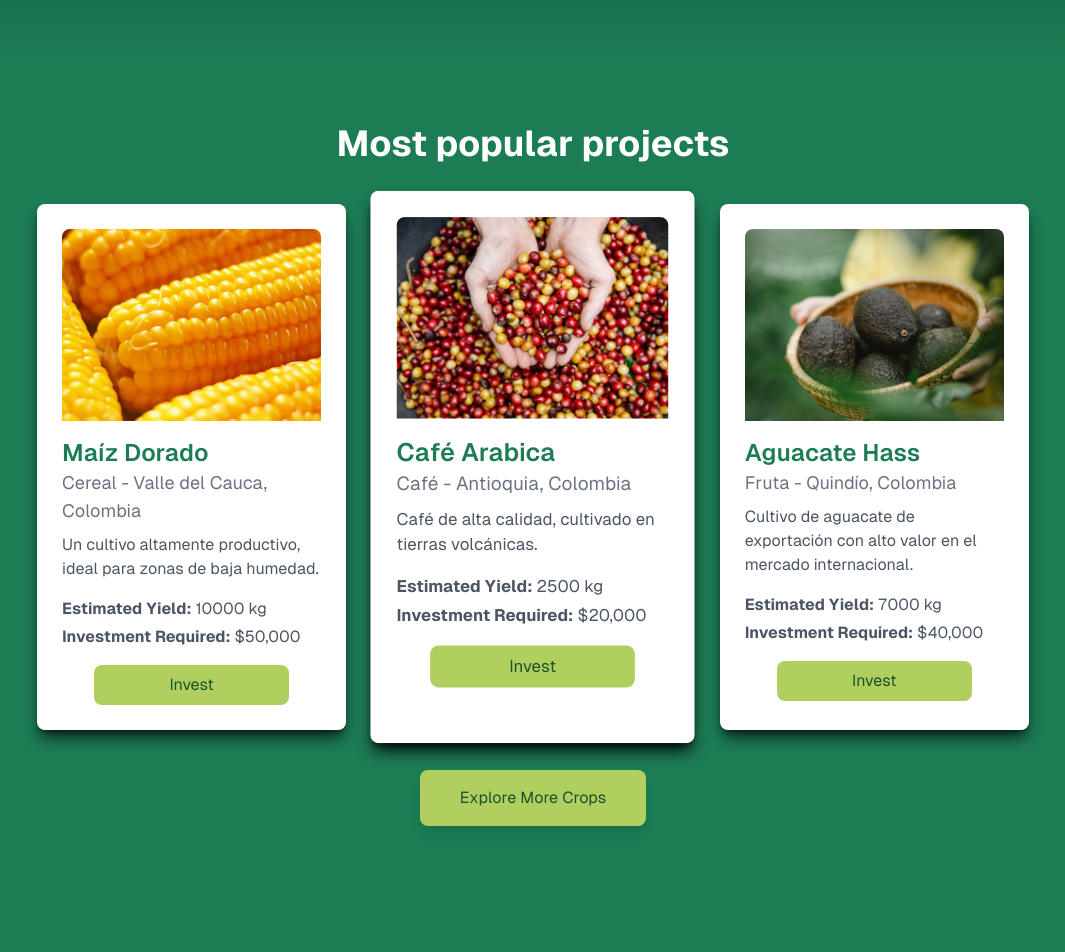
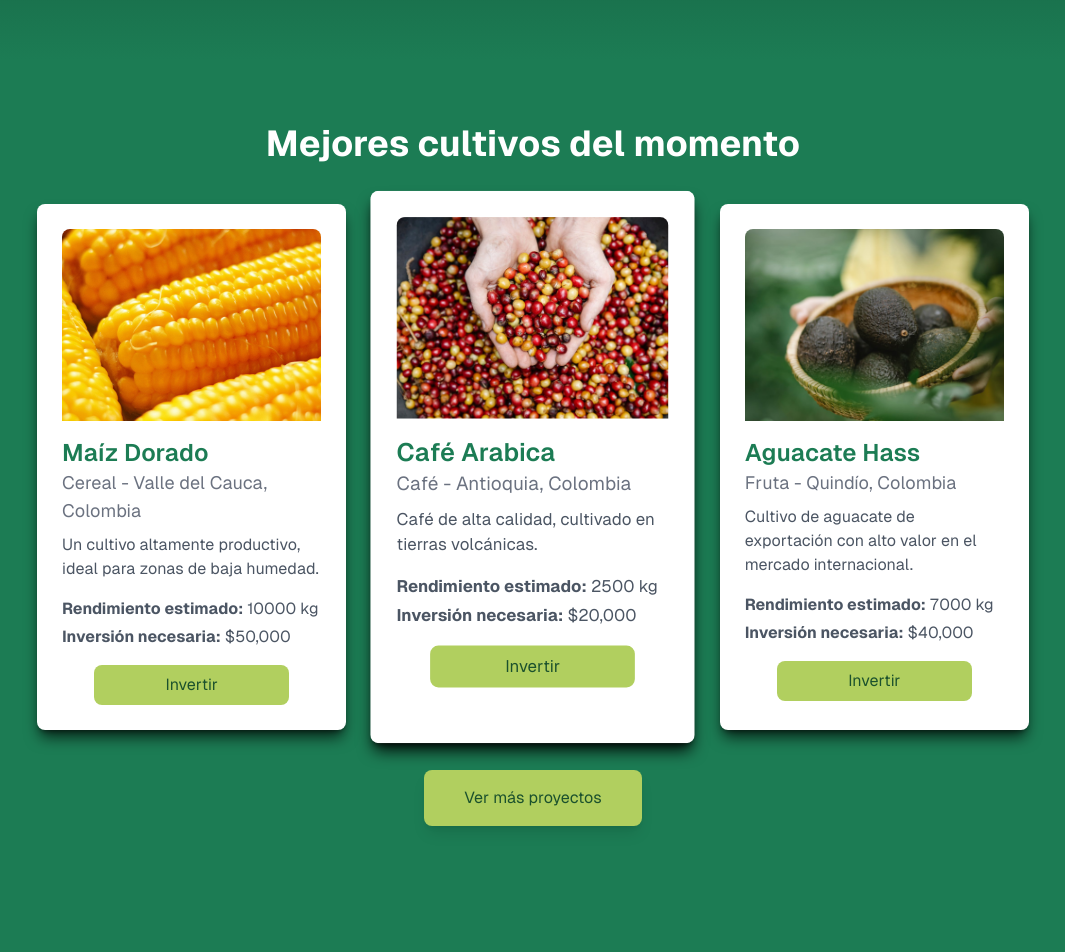
Before and after one commit to UchuvaLabs/uchuvalabs-react, a React (Vite) app: page / in a window 1280 px wide. Shown: the part 820-1772 px from the top of the page, without its empty margins (107-1172 px from the left). Built offline with nearby package versions, Linux system fonts and the light colour scheme.

Commit message:
refactor: language changes from english to spanish

```diff
--- a/src/components/common/MostPopularProjects.tsx
+++ b/src/components/common/MostPopularProjects.tsx
@@ -43,7 +43,7 @@ const MostPopularProjects = () => {
     <section id="projects" className="scroll-mt-5 py-16 bg-primary">
       <div className="container mx-auto text-center px-4 max-w-screen-lg">
         <h2 className="text-4xl font-bold text-white mb-10">
-          Most popular projects
+          Mejores cultivos del momento
         </h2>
         <div className="grid grid-cols-1 md:grid-cols-3 gap-y-8 gap-x-8">
           {projects.map((project, index) => {
@@ -75,17 +75,17 @@ const MostPopularProjects = () => {
                   </p>
                   <p className="text-gray-600 mb-4">{project.descripcion}</p>
                   <p className="text-gray-600 mb-1">
-                    <strong>Estimated Yield:</strong>{" "}
+                    <strong>Rendimiento estimado:</strong>{" "}
                     {project.rendimientoEstimado} kg
                   </p>
                   <p className="text-gray-600 mb-4">
-                    <strong>Investment Required:</strong> $
+                    <strong>Inversión necesaria:</strong> $
                     {project.inversionNecesaria.toLocaleString()}
                   </p>
 
                   <div className="flex justify-center">
                     <button className="bg-accent text-text py-2 px-8 w-3/4 rounded-lg hover:bg-primary hover:text-white transition-colors duration-300">
-                      Invest
+                      Invertir
                     </button>
                   </div>
                 </div>
@@ -98,7 +98,7 @@ const MostPopularProjects = () => {
             className="bg-accent text-text py-4 px-8 md:px-10 rounded-lg shadow-lg hover:bg-accent-dark hover:shadow-xl transition-transform duration-500 transform hover:scale-105"
             onClick={() => navigate("/projects")}
           >
-            Explore More Crops
+            Ver más proyectos
           </button>
         </div>
       </div>
```
